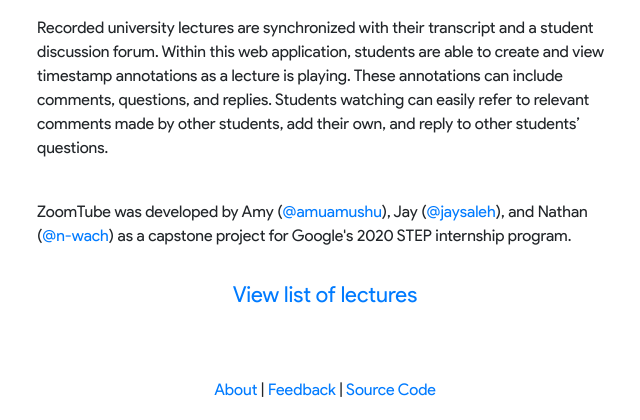
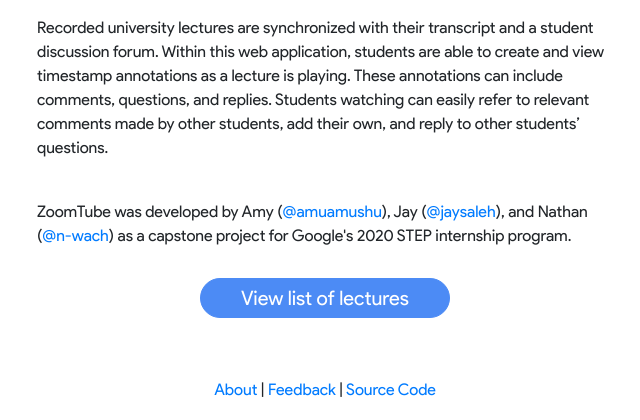
Before and after one commit to googleinterns/zoomtube, a web app: page / in a window 1280 px wide. Shown: the part 380-800 px from the top of the page, without its empty margins (315-955 px from the left). Run offline with its HTML, style and script files only (its server is not run), Linux system fonts and the light colour scheme; data that the repository does not hold is empty.

Commit message:
Made button round

```diff
--- a/src/main/webapp/index.html
+++ b/src/main/webapp/index.html
@@ -42,8 +42,8 @@
       >) as a capstone project for Google's 2020 STEP internship program.
     </p>
   </div>
-  <div id="add-btn-cont">
-    <a href="/list.html">View list of lectures</a>
+  <div id="view-btn-cont">
+    <a class="btn" href="/list.html">View list of lectures</a>
   </div>
 </body>
 
--- a/src/main/webapp/style.css
+++ b/src/main/webapp/style.css
@@ -11,17 +11,22 @@
   position: relative;
 }
 
-#add-btn-cont {
+#add-btn-cont,
+#view-btn-cont {
   margin: 30px auto auto auto;
-  text-align: center;
+  display: flex !important;
+  justify-content: center !important;
+  align-items: center !important;
 }
 
-#add-btn-cont a {
+#view-btn-cont a {
   font-size: 22px;
+  color: white;
 }
 
 #add-btn-cont .btn,
-#submit-btn-cont .btn {
+#submit-btn-cont .btn,
+#view-btn-cont .btn {
   background-color: #4c8bf5 !important;
 }
 
@@ -30,18 +35,26 @@
   width: 200px !important;
 }
 
+#view-btn-cont .btn,
+#view-btn-cont .btn:hover {
+  width: 250px !important;
+}
+
 #add-btn-cont .btn:hover,
+#view-btn-cont .btn:hover,
 #submit-btn-cont .btn:hover {
   background-color: #579ff7 !important;
 }
 
 .btn,
 .btn:hover {
+  align-items: center !important;
   border-color: #4c8bf5 !important;
   border-radius: 50px !important;
+  display: flex !important;
   font-size: 20px !important;
   height: 40px !important;
-  padding: 0px !important;
+  justify-content: center !important;
   width: 150px !important;
 }
 
```
